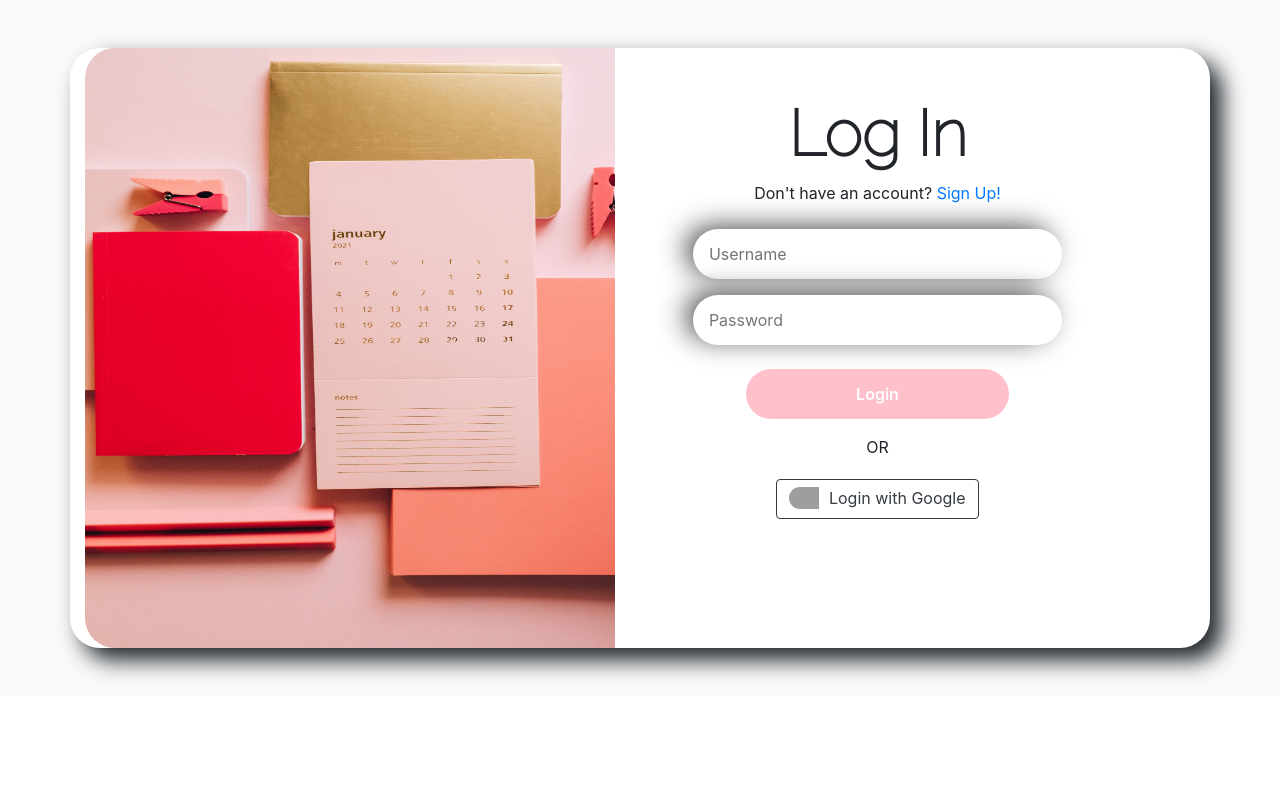
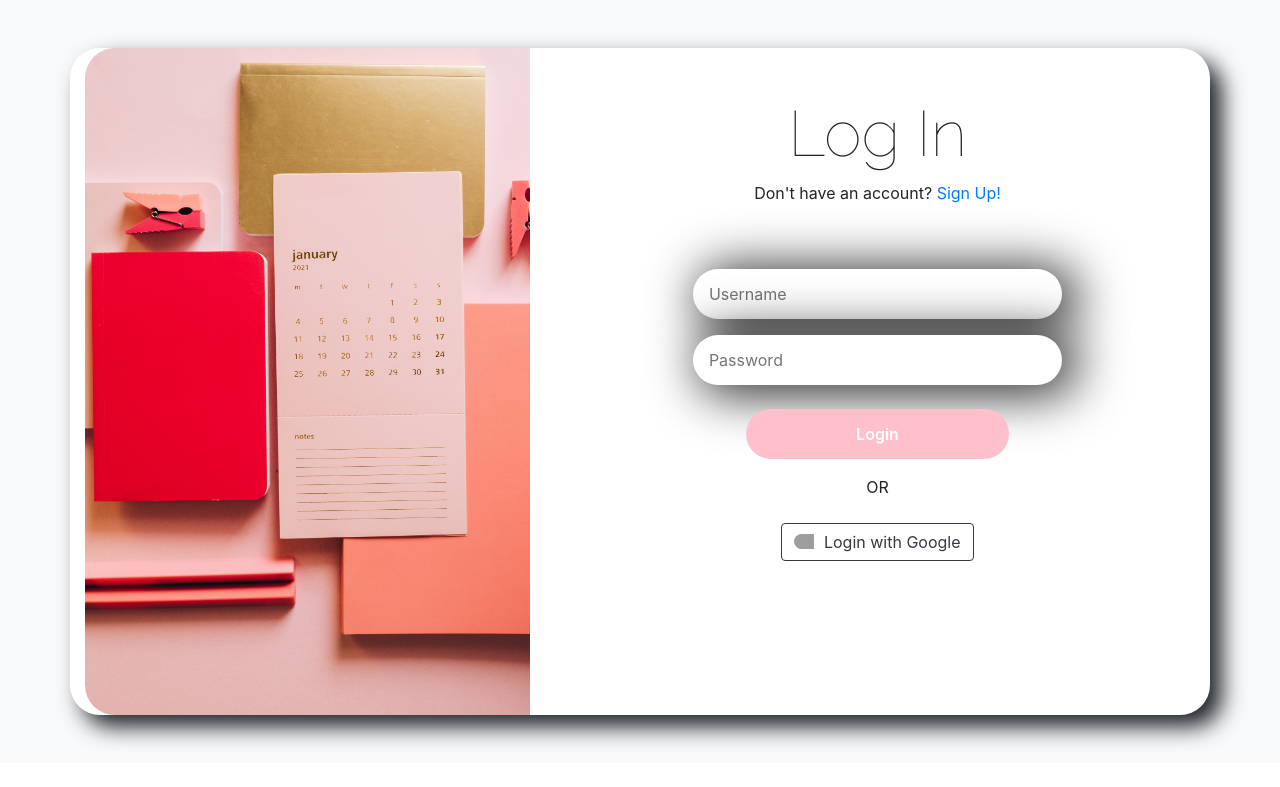
Before and after one commit to nparker19/project2-Group3-006, a Flask app: page /login in a window 1280 px wide. Shown: the top 787 px of the page. Run offline with Flask 2, Linux system fonts and the light colour scheme; some libraries are stand-ins or nearby versions; grey boxes are pictures that could not be loaded.

Commit message:
Fixing Push Errors, Login Sign Up Database Set Up

```diff
--- a/models.py
+++ b/models.py
@@ -4,13 +4,13 @@ from flask_login import UserMixin
 
 class User(UserMixin, db.Model):
     id = db.Column(db.Integer, primary_key=True)
-    username = db.Column(db.String(80))
+    email = db.Column(db.String(80))
 
     def __repr__(self):
-        return f"<User {self.username}>"
+        return f"<User {self.email}>"
 
     def get_username(self):
-        return self.username
+        return self.email
 
 
 db.create_all()
--- a/routes.py
+++ b/routes.py
@@ -39,6 +39,19 @@ def signup_post():
         db.session.commit()
 
     return flask.redirect(flask.url_for("login"))
+
+
+# login required function for google authentication
+def login_required(f):
+    @wraps(f)
+    def decorated_function(*args, **kwargs):
+        user = dict(session).get("profile", None)
+
+        if user:
+            return f(*args, **kwargs)
+        return flask.redirect(flask.url_for("login"))
+
+    return decorated_function
 
 
 app.config["SESSION_COOKIE_NAME"] = "google-login-session"
@@ -89,28 +102,18 @@ def login_post():
         return flask.jsonify({"status": 401, "reason": "Username or Password Error"})
 
 
-# login required function for google authentication
-def login_required(f):
-    @wraps(f)
-    def decorated_function(*args, **kwargs):
-        user = dict(session).get("profile", None)
-
-        if user:
-            return f(*args, **kwargs)
-        return flask.redirect(flask.url_for("login"))
-
-    return decorated_function
-
-
-# put route/code to next page
 @app.route("/")
 @login_required
 def hello_world():
     email = dict(session)["profile"]["email"]
+    email_user = User.query.filter_by(email=email).first()
+    if email_user:
+        pass
+    else:
+        email_user = User(email=email)
+        db.session.add(email_user)
+        db.session.commit()
     return f"Hello, you are logged in as {email}!"
-
-
-# ^
 
 
 @app.route("/login/google")
--- a/static/style.css
+++ /dev/null
@@ -1,43 +0,0 @@
-*{
-  padding: 0;
-  margin: 0;
-  box-sizing: border-box;
-}
-
-.login h1 {
-  font-size: 4rem;
-  font-weight: 700;
-  font-family: "Raleway", sans-serif;
-}
-
-.row{
-  background: white;
-  border-radius: 30px;
-  box-shadow: 12px 12px 22px;
-}
-
-.login img{
-  border-top-left-radius: 30px;
-  border-bottom-left-radius: 30px;
-}
-
-.inp {
-  height: 50px;
-  width: 70%;
-  border: none;
-  outline: none;
-  border-radius: 60px;
-  -webkit-box-shadow: -9px -4px 29px -3px rgba(0, 0, 0, 0.78);
-  box-shadow: -9px -4px 29px -3px rgba(0, 0, 0, 0.78);
-}
-
-.btn1 {
-  height: 50px;
-  width: 50%;
-  border: none;
-  outline: none;
-  border-radius: 60px;
-  font-weight: 600;
-  background: pink;
-  color: white;
-}
--- a/templates/login.html
+++ b/templates/login.html
@@ -2,12 +2,57 @@
 <html lang="en">
 
 <head>
+  <style>
+    * {
+      padding: 0;
+      margin: 0;
+      box-sizing: border-box;
+    }
 
+    .row {
+      background: white;
+      border-radius: 30px;
+      box-shadow: 12px 12px 22px;
+    }
+
+    .login img {
+      border-top-left-radius: 30px;
+      border-bottom-left-radius: 30px;
+    }
+
+    .login h1 {
+      font-size: 4rem;
+      font-weight: 500;
+      font-family: "Open Sans Condensed", sans-serif;
+      font-family: "Raleway", sans-serif;
+    }
+
+    .inp {
+      height: 50px;
+      width: 70%;
+      border: none;
+      outline: none;
+      border-radius: 60px;
+      -webkit-box-shadow: 10px 4px 50px 6px rgba(0, 0, 0, 0.82);
+      box-shadow: 10px 4px 50px 6px rgba(0, 0, 0, 0.82);
+    }
+
+    .btn1 {
+      height: 50px;
+      width: 50%;
+      border: none;
+      outline: none;
+      border-radius: 60px;
+      font-weight: 600;
+      background: pink;
+      color: white;
+    }
+  </style>
   <meta charset="utf-8">
   <meta name="viewport" content="width=device-width, initial-scale=1">
   <link href="https://cdn.jsdelivr.net/npm/bootstrap@5.1.3/dist/css/bootstrap.min.css" rel="stylesheet"
     integrity="sha384-1BmE4kWBq78iYhFldvKuhfTAU6auU8tT94WrHftjDbrCEXSU1oBoqyl2QvZ6jIW3" crossorigin="anonymous">
-  <link rel="stylesheet" href="/static/style.css">
+
   <link rel="preconnect" href="https://fonts.googleapis.com">
   <link rel="preconnect" href="https://fonts.gstatic.com" crossorigin>
   <script src="https://kit.fontawesome.com/c26cd2166c.js"></script>
@@ -22,9 +67,9 @@
 <body>
   <section class="login py-5 bg-light">
     <div class="container">
-      <div class="row g-0">
+      <div class="row">
         <div class="col-lg-5">
-          <img src="appimg.jpg" alt=" " width="530" height="600">
+          <img src="../appimg.jpg" class="img-fluid" alt=" ">
         </div>
         <div class="col-lg-7 text-center py-5">
           <h1> Log In </h1>
@@ -32,7 +77,7 @@
             <p>Don't have an account? <a href="signup">Sign Up!</a></p>
           </div>
           <form action="" method="post">
-            <div class="form-row pt-2">
+            <div class="form-row pt-5">
               <div class="offset-1 col-lg-10">
                 <input type="text" class="inp px-3" placeholder="Username" value="{{
           request.form.username }}">
@@ -54,10 +99,10 @@
             </div>
           </form>
           <p>OR</p>
-          <div class="form-row pt-1 pb-3">
+          <div class="form-row pt-2 pb-3">
             <div class="offset-1 col-lg-10">
               <a class="btn btn-outline-dark" href="/login/google" role="button" style="text-transform:none">
-                <img width="30px" style="margin-bottom:3px; margin-right:5px" alt="Google sign-in"
+                <img width="20px" style="margin-bottom:3px; margin-right:5px" alt="Google sign-in"
                   src="https://upload.wikimedia.org/wikipedia/commons/thumb/5/53/Google_%22G%22_Logo.svg/512px-Google_%22G%22_Logo.svg.png" />
                 Login with Google
               </a>
```
Also changed, not shown: templates/signup.html (+49 -4 lines).
